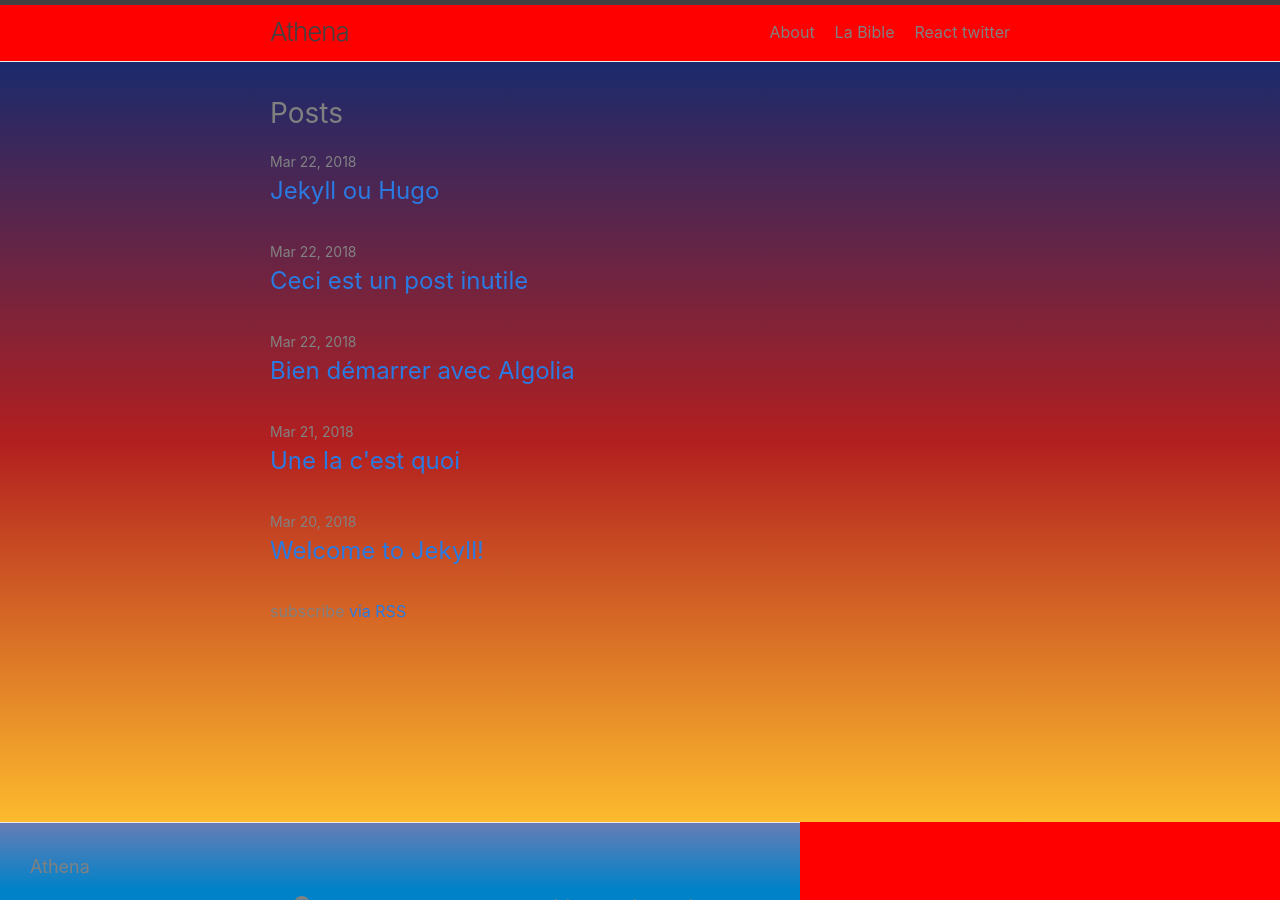
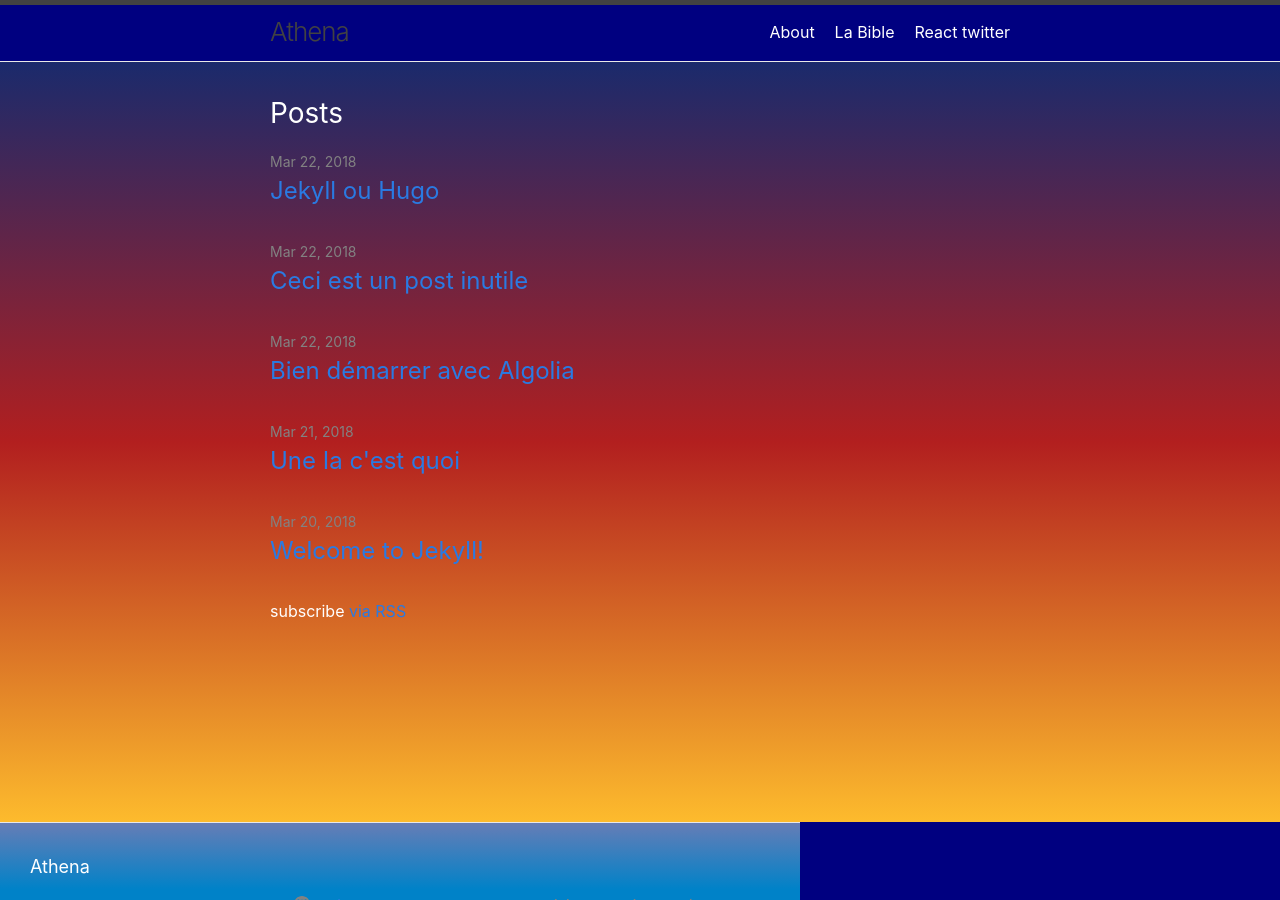
Before and after one commit to NativYeiko/Athena, a Jekyll site: the page built from index.md, in a window 1280 px wide. Built offline with Jekyll 4.4.1, drawn with Linux system fonts in a browser that asks for light colours.

Commit message:
début page sp

```diff
--- a/_sass/minima.scss
+++ b/_sass/minima.scss
@@ -10,8 +10,8 @@ $base-line-height: 1.5 !default;
 
 $spacing-unit:     30px !default;
 
-$text-color: grey !default;
-$background-color: red !default;
+$text-color: white !default;
+$background-color: rgb(0, 0, 128) !default;
 
 $brand-color:      #2a7ae2 !default;
 
```
Also changed, not shown: 1 other file.
